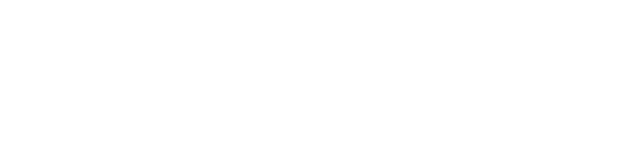
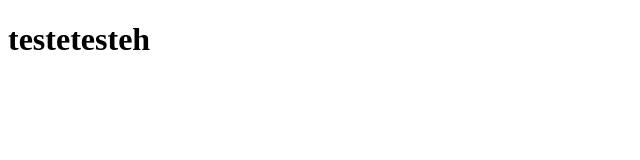
Before and after one commit to ChrSkarvil/git-one, a plain HTML site: page index.html in a window 1280 px wide. Shown: the whole page, without its empty margins (0-640 px from the left). Drawn offline with Linux system fonts and the light colour scheme.

Commit message:
added h1

```diff
--- a/index.html
+++ b/index.html
@@ -7,6 +7,6 @@
     <title>Testelesteee</title>
 </head>
 <body>
-
+    <h1>testetesteh</h1>
 </body>
 </html>
```
